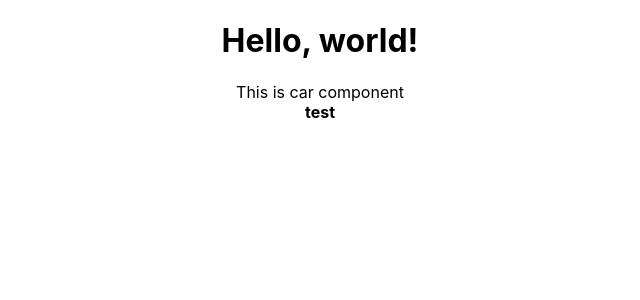
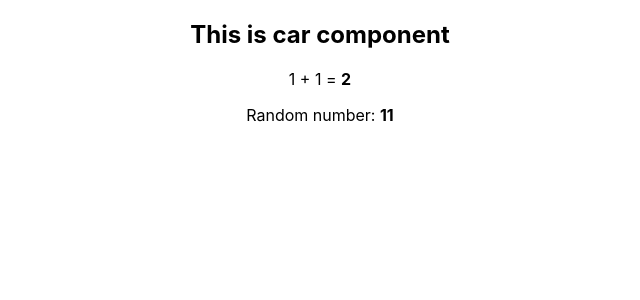
Before and after one commit to geliadonchak/SummerPractice, a React (Create React App) app in the folder react-theory/: page / in a window 1280 px wide. Shown: the top 300 px of the page, without its empty margins (320-960 px from the left). Built offline with nearby package versions, Linux system fonts and the light colour scheme.

Commit message:
learn dynamic data output

```diff
--- a/react-theory/src/App.js
+++ b/react-theory/src/App.js
@@ -10,8 +10,6 @@ class App extends Component {
 
         return (
             <div style={divStyle}>
-                <h1 >Hello, world!</h1>
-
                 <Car />
             </div>
         );
--- a/react-theory/src/Car/Car.js
+++ b/react-theory/src/Car/Car.js
@@ -1,37 +1,9 @@
 import React from 'react'
-
-// function car() {
-//     return (
-//         <div>
-//             This is car component
-//             <strong>test</strong>
-//             <br />
-//         </div>
-//     )
-// }
-//
-// const car = () => {
-//     return (
-//         <div>
-//             This is car component
-//             <strong>test</strong>
-//             <br />
-//         </div>
-//     )
-// }
-
-// const car = () => (
-//     <div>
-//         This is car component
-//         <br />
-//         <strong>test</strong>
-//     </div>
-// )
 
 export default () => (
     <div>
-        This is car component
-        <br />
-        <strong>test</strong>
+        <h2>This is car component</h2>
+        <p>1 + 1 = <strong>{1 + 1}</strong></p>
+        <p>Random number: <strong>{Math.round(Math.random() * 100)}</strong></p>
     </div>
 );
```
